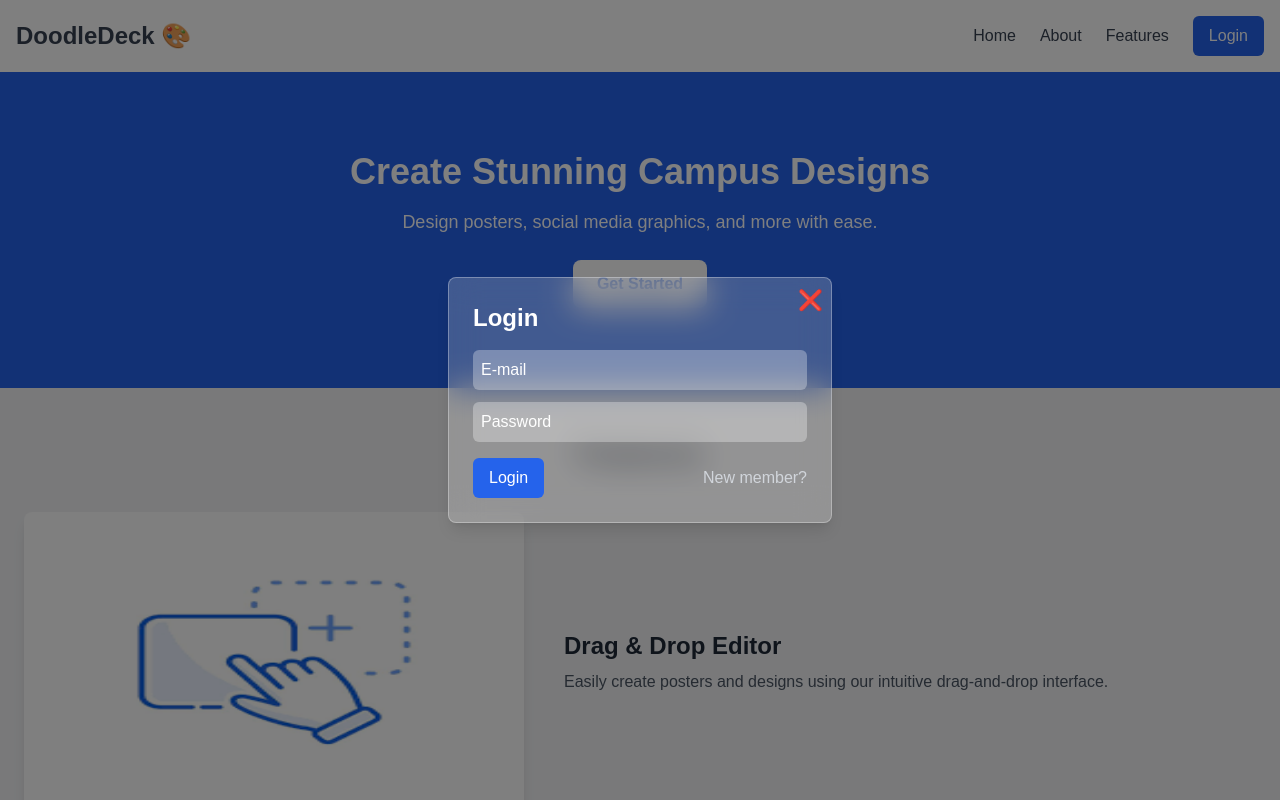
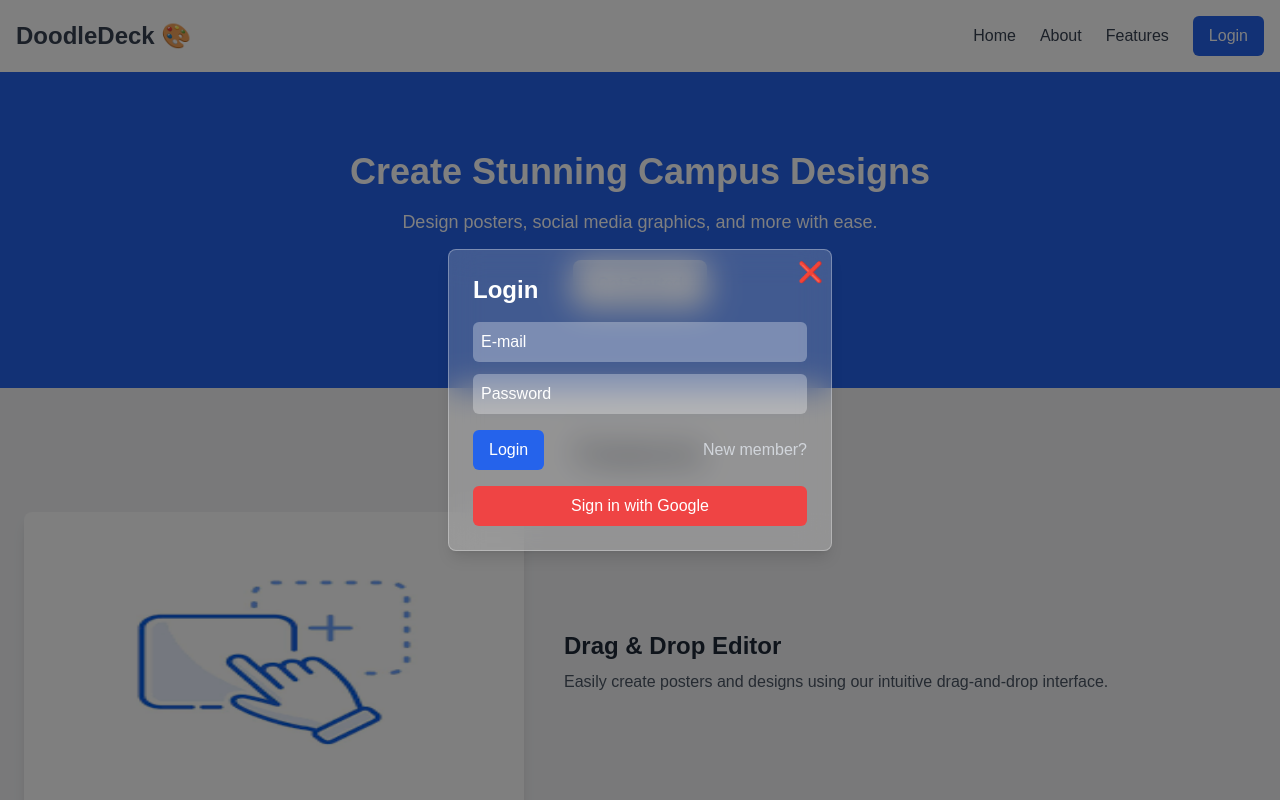
Before and after one commit to cicada3298/DoodleDeck, a Next.js app: page / in a window 1280 px wide. Both pictures are taken after a click on the button "Login". Shown: the top 800 px of the page. Built offline with nearby package versions, Linux system fonts and the light colour scheme; no server answers.

Commit message:
added google login

```diff
--- a/src/components/LoginModal.js
+++ b/src/components/LoginModal.js
@@ -2,18 +2,20 @@
 import { useState } from "react";
 import { logIn } from "@/lib/authService";
 import { motion } from "framer-motion";
+import { googleSignIn } from "@/lib/authService";
 
 const LoginModal = ({ closeModal, switchToSignup }) => {
   const [email, setEmail] = useState("");
   const [password, setPassword] = useState("");
+  const [errorMessage, setErrorMessage] = useState("");
 
   const handleLogin = async () => {
     try {
       await logIn(email, password);
-    //   alert("Login successful!");
+      //   alert("Login successful!");
       closeModal(); // Close modal
     } catch (error) {
-      alert(error.message);
+      setErrorMessage("Invalid email or password");
     }
   };
 
@@ -54,14 +56,19 @@ const LoginModal = ({ closeModal, switchToSignup }) => {
           onChange={(e) => setPassword(e.target.value)}
         />
 
+        {errorMessage && (
+          <p className="text-red-500 text-sm mt-1">{errorMessage}</p>
+        )}
+
         {/* Buttons */}
-        <div className="flex justify-between">
+        <div className="flex justify-between mb-4">
           <button
             className="bg-blue-600 text-white px-4 py-2 rounded-md hover:bg-blue-700"
             onClick={handleLogin}
           >
             Login
           </button>
+
           <button
             onClick={switchToSignup}
             className="text-gray-300 hover:text-white"
@@ -69,6 +76,19 @@ const LoginModal = ({ closeModal, switchToSignup }) => {
             New member?
           </button>
         </div>
+        <button
+        onClick={async () => {
+          try {
+            await googleSignIn();
+            closeModal();
+          } catch (error) {
+            setErrorMessage("Google login failed"); // Show error below inputs
+          }
+        }}
+        className="bg-red-500 text-white p-2 rounded-md w-full"
+      >
+        Sign in with Google
+      </button>
       </motion.div>
     </div>
   );
--- a/src/lib/authService.js
+++ b/src/lib/authService.js
@@ -1,14 +1,30 @@
 import { auth } from "./firebaseConfig";
 import {
+  GoogleAuthProvider,
   createUserWithEmailAndPassword,
   signInWithEmailAndPassword,
   signOut,
+  signInWithPopup
 } from "firebase/auth";
 
 // Sign up a new user
+export const googleSignIn = async () => {
+  const provider = new GoogleAuthProvider();
+  try {
+    const result = await signInWithPopup(auth, provider);
+    return result.user; // Returns user object
+  } catch (error) {
+    throw new Error("Google login failed");
+  }
+};
+
 export const signUp = async (email, password) => {
   try {
-    const userCredential = await createUserWithEmailAndPassword(auth, email, password);
+    const userCredential = await createUserWithEmailAndPassword(
+      auth,
+      email,
+      password
+    );
     return userCredential.user;
   } catch (error) {
     console.error("Signup error:", error.message);
@@ -19,11 +35,18 @@ export const signUp = async (email, password) => {
 // Log in an existing user
 export const logIn = async (email, password) => {
   try {
-    const userCredential = await signInWithEmailAndPassword(auth, email, password);
+    const userCredential = await signInWithEmailAndPassword(
+      auth,
+      email,
+      password
+    );
     return userCredential.user;
   } catch (error) {
-    console.error("Login error:", error.message);
-    throw error;
+     if (error.message != "Firebase: Error (auth/invalid-email).") {
+      console.error("Login error:", error.message);
+
+     }
+     throw error;
   }
 };
 
```
